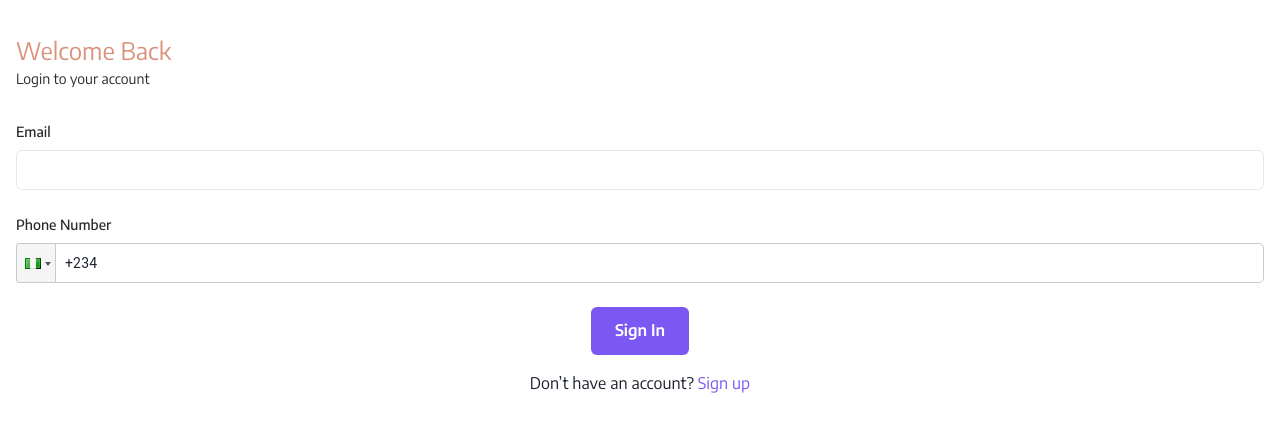
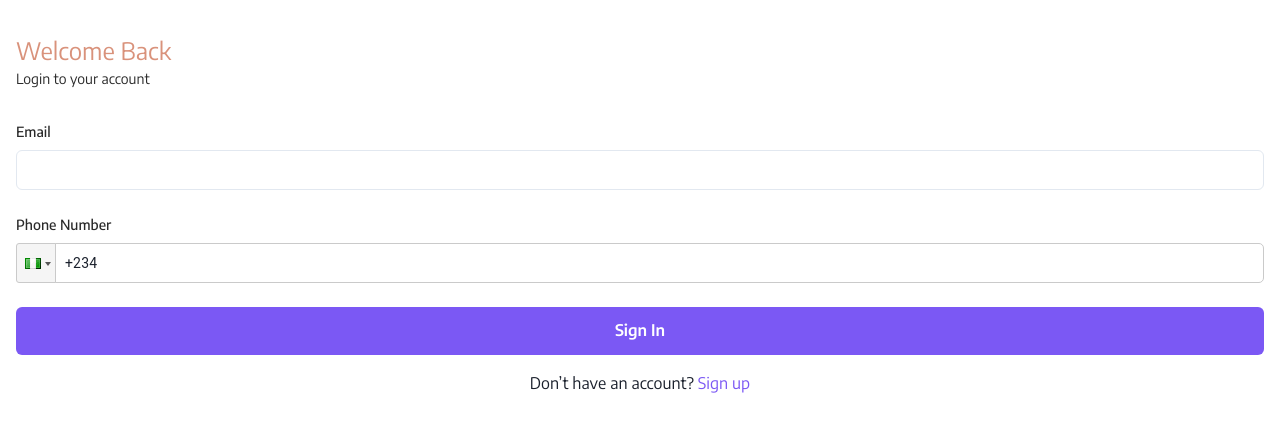
Before and after one commit to KlosaNow/klosanow-frontend, a React (Vite) app: page /sign-in in a window 1280 px wide. Shown: the top 432 px of the page. Built offline with nearby package versions, Linux system fonts and the light colour scheme.

Commit message:
refactor: update link position

```diff
--- a/src/pages/Authentication/SignIn.tsx
+++ b/src/pages/Authentication/SignIn.tsx
@@ -10,17 +10,15 @@ import {
 import { Link as RouteLink } from "react-router-dom";
 import { useFormik } from "formik";
 
-import PhoneInput from 'react-phone-input-2'
+import PhoneInput from "react-phone-input-2";
 // eslint-disable-next-line @typescript-eslint/ban-ts-comment
 // @ts-ignore
-const MyPhoneInput = PhoneInput.default ? PhoneInput.default : PhoneInput
+const MyPhoneInput = PhoneInput.default ? PhoneInput.default : PhoneInput;
 
 import "react-phone-input-2/lib/style.css";
 import { SignInSchema } from "./ValidationSchema";
 
 export default function SignIn() {
-
-
   const handleOnSubmit = (values: object, actions: any) => {
     console.log(values);
     actions.resetForm({ values: "" });
@@ -90,9 +88,8 @@ export default function SignIn() {
             </Text>
           ) : null}
         </FormControl>
-
-        <Box display="flex" justifyContent="center">
-          <RouteLink to="/home">
+        <RouteLink to="/home">
+          <Box display="flex" justifyContent="center">
             <Button
               width="100%"
               p="1.5rem"
@@ -103,8 +100,9 @@ export default function SignIn() {
             >
               Sign In
             </Button>
-          </RouteLink>
-        </Box>
+          </Box>
+        </RouteLink>
+
         <Box mt="1rem">
           <Text textAlign="center">
             Don’t have an account?{" "}
```
